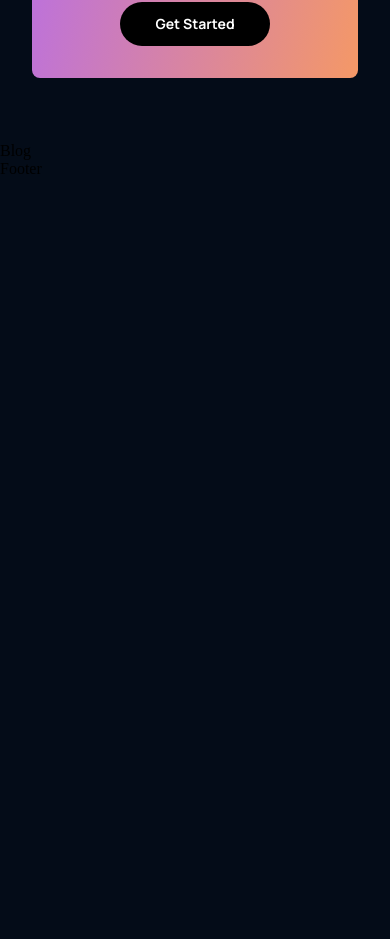
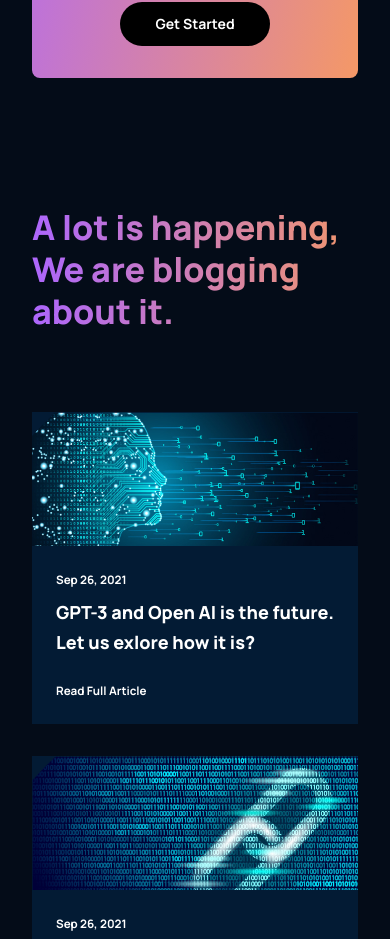
Before and after one commit to arslan7172/GPT-3-UI-UX, a React (Create React App) app: page / in a window 390 px wide. Shown: the part 4513-5452 px from the top of the page. Before the commit the page ends 4691 px from the top, so only its background shows below. Built offline with nearby package versions, Linux system fonts and the light colour scheme.

Commit message:
Done Blog Part

```diff
--- a/src/components/article/Article.jsx
+++ b/src/components/article/Article.jsx
@@ -1,8 +1,19 @@
 import React from 'react';
 import './article.css';
-const Article = () => {
+const Article = ({imgUrl,date,text}) => {
   return (
-    <div>Article</div>
+    <div className='gpt3__blog-container_article'>
+      <div className='gpt3__blog-container_article-image'>
+        <img src={imgUrl} alt='blog__img'/>
+      </div>
+      <div className='gpt3__blog-container_article-content'>
+        <div>
+          <p>{date}</p>
+          <h3>{text}</h3>
+        </div>
+        <p>Read Full Article</p>
+      </div>
+    </div>
   )
 }
 
--- a/src/components/article/article.css
+++ b/src/components/article/article.css
@@ -0,0 +1,54 @@
+.gpt3__blog-container_article{
+    width: 100%;
+    height: 100%;
+    display: flex;
+    flex-direction: column;
+    background: var(--color-footer);
+}
+
+.gpt3__blog-container_article-image{
+    width: 100%;
+    height: 100%;
+    background: var(--color-footer);
+}
+
+.gpt3__blog-container_article-image img{
+    width: 100%;
+    height: 100%;
+}
+
+.gpt3__blog-container_article-content {
+    display: flex;
+    flex-direction: column;
+    justify-content: space-between;
+    align-items: flex-start;
+    padding: 1rem 1.5rem;
+    font-family: var(--font-family);
+    color: #fff;
+    height: 100%;
+
+}
+
+.gpt3__blog-container_article-content p{
+    font-weight: bold;
+    font-size: 11.649px;
+    line-height: 35px;
+}
+
+.gpt3__blog-container_article-content h3{
+    font-weight: 800;
+    font-size: 25.11px;
+    line-height: 30px;
+}
+
+.gpt3__blog-container_article-content p:last-child{
+    cursor: pointer;
+    margin-top: 1rem;
+}
+
+@media screen and (max-width: 550px) {
+    .gpt3__blog-container_article-content h3 {
+        font-size: 18px;
+        line-height: 25p;
+    }
+}
--- a/src/containers/blog/Blog.jsx
+++ b/src/containers/blog/Blog.jsx
@@ -1,8 +1,25 @@
 import React from 'react'
 import './blog.css'
+import Article from '../../components/article/Article'
+import images from '../../assets/index'
 const Blog = () => {
   return (
-    <div>Blog</div>
+    <div className='gpt3__blog section__padding' id='blog'>
+      <div className='gpt3__blog-heading'>
+        <h1 className='gradient__text'>A lot is happening, <br /> We are blogging about it.</h1>
+      </div>
+      <div className='gpt3__blog-container'>
+        <div className='gpt3__blog-container_groupA'>
+          <Article imgUrl={images.blog01} date="Sep 26, 2021" text="GPT-3 and Open  AI is the future. Let us exlore how it is?" />
+        </div>
+        <div className='gpt3__blog-container_groupB'>
+          <Article imgUrl={images.blog02} date="Sep 26, 2021" text="GPT-3 and Open  AI is the future. Let us exlore how it is?" />
+          <Article imgUrl={images.blog03} date="Sep 26, 2021" text="GPT-3 and Open  AI is the future. Let us exlore how it is?" />
+          <Article imgUrl={images.blog04} date="Sep 26, 2021" text="GPT-3 and Open  AI is the future. Let us exlore how it is?" />
+          <Article imgUrl={images.blog05} date="Sep 26, 2021" text="GPT-3 and Open  AI is the future. Let us exlore how it is?" />
+        </div>
+      </div>
+    </div>
   )
 }
 
--- a/src/containers/blog/blog.css
+++ b/src/containers/blog/blog.css
@@ -0,0 +1,78 @@
+.gpt3__blog {
+    display: flex;
+    flex-direction: column;
+}
+
+.gpt3__blog-heading {
+    width: 100%;
+    text-align: left;
+
+    margin-bottom: 5rem;
+}
+
+.gpt3__blog-heading h1 {
+    font-size: 62px;
+    line-height: 75px;
+    font-family: var(--font-family);
+    font-weight: 800;
+}
+
+.gpt3__blog-container {
+    display: flex;
+    flex-direction: row;
+}
+
+.gpt3__blog-container_groupA {
+    flex: 0.75;
+    margin-right: 2rem;
+}
+
+.gpt3__blog-container_groupB {
+    flex: 1;
+
+    display:grid;
+    grid-template-columns: repeat(2, 1fr);
+    grid-gap: 2rem;
+}
+
+@media screen and (max-width: 990px) {
+    .gpt3__blog-container {
+        flex-direction: column-reverse;
+    }
+
+
+    .gpt3__blog-container_groupA {
+        margin: 2rem 0;
+    }
+
+    .gpt3__blog-container_groupA .gpt3__blog-container_article  {
+       width: 48%;
+    }
+
+    .gpt3__blog-container_groupA .gpt3__blog-container_article-image {
+        height: 250px;
+    }
+}
+
+@media screen and (max-width: 700px) {
+    .gpt3__blog-container_groupB {
+        grid-template-columns: repeat(1, 1fr);
+    }
+
+    .gpt3__blog-container_groupA .gpt3__blog-container_article  {
+       width: 100%;
+    }
+
+    .gpt3__blog-heading h1 {
+        font-size: 46px;
+        line-height: 52px;
+    }
+}
+
+@media screen and (max-width: 550px) {
+    .gpt3__blog-heading h1 {
+        font-size: 34px;
+        line-height: 42px;
+    }
+
+}
```
